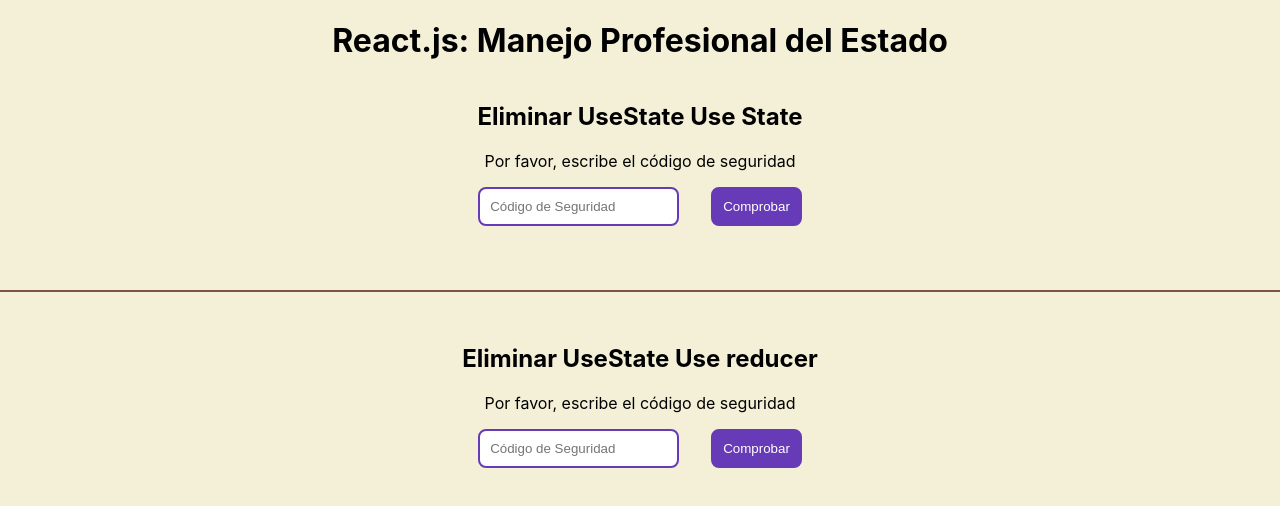
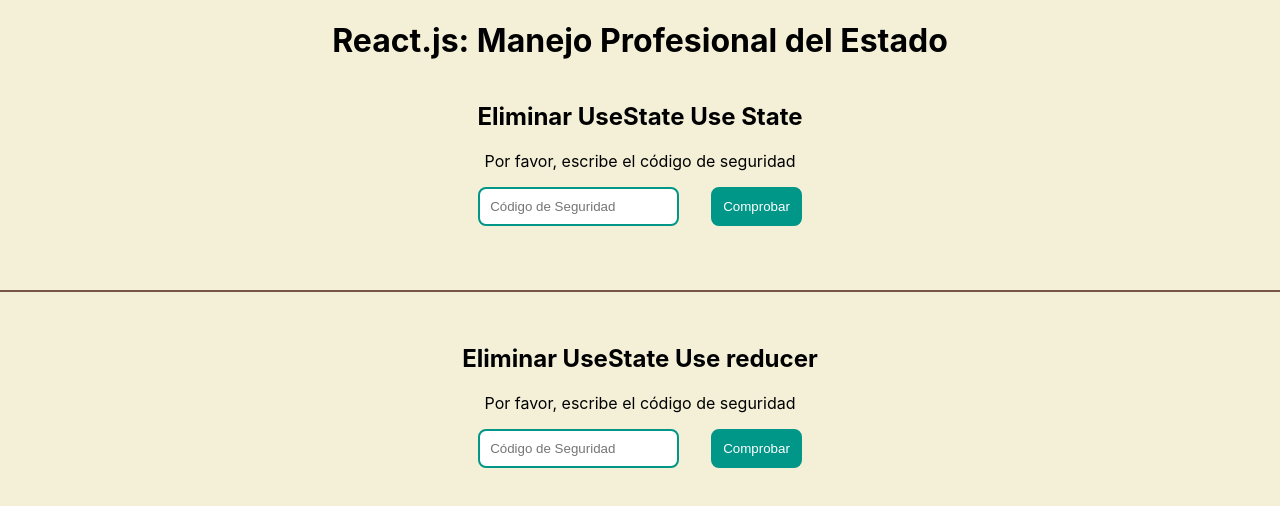
Before and after one commit to mary-caraveo/security-codes, a React (Create React App) app: page / in a window 1280 px wide. Shown: the top 506 px of the page. Built offline with nearby package versions, Linux system fonts and the light colour scheme.

Commit message:
feat: add colors to the buttons depending on their function

```diff
--- a/src/App.css
+++ b/src/App.css
@@ -36,13 +36,30 @@
   background-color: white;
   padding: 10px;
   border-radius: 8px;
-  border: 2px solid #673ab7;
+  border: 2px solid #009688;
 }
 
 .button {
   padding: 10px;
   border-radius: 8px;
-  background-color: #673ab7;
   color: white;
-  border: 2px solid #673ab7;
 }
+
+.button-cancel {
+  background-color: #277bc0;
+  border: 2px solid #277bc0;
+}
+
+.button-delete {
+  background-color: #eb1d36;
+  border: 2px solid #eb1d36;
+}
+
+.button-confirm {
+  background-color: #009688;
+  border: 2px solid #009688;
+}
+
+.content-btn-delete {
+  padding-right: 1.5rem;
+}
--- a/src/components/UseReducer/index.js
+++ b/src/components/UseReducer/index.js
@@ -75,7 +75,7 @@
 
           <div className='content-button'>
             <button
-              className='button'
+              className='button button-confirm'
               onClick={onCheck}
             >
               Comprobar
@@ -88,31 +88,39 @@
     return (
       <>
         <p>Puede confirmar. ¿Estas seguro?</p>
+        <div className='content'>
+          <div className='content-btn-delete'>
             <button
-          className='button'
+              className='button button-delete'
               onClick={onDelete}
             >
-          Aceptar
+              Eliminar
             </button>
+          </div>
 
+          <div className='content-btn-reset'>
             <button
-          className='button'
+              className='button button-cancel'
               onClick={onReset}
             >
               Cancelar
             </button>
+          </div>
+        </div>
       </>
     );
   } else {
     return (
       <>
         <p>Eliminado con éxito</p>
+        <div className='content'>
           <button
-          className='button'
+            className='button button-confirm'
             onClick={onReset}
           >
             Resetear, volver al inicio
           </button>
+        </div>
       </>
     );
   }
--- a/src/components/UseState/index.js
+++ b/src/components/UseState/index.js
@@ -112,7 +112,7 @@
 
           <div className='content-button'>
             <button
-              className='button'
+              className='button button-confirm'
               onClick={() => {
                 onCheck();
               }}>
@@ -126,37 +126,45 @@
     return (
       <>
         <p>Puede confirmar. ¿Estas seguro?</p>
+        <div className='content'>
+          <div className='content-btn-delete'>
             <button
-          className='button'
+              className='button button-delete'
               onClick={() => {
                 onDelete();
               }}
             >
-          Aceptar
+              Eliminar
             </button>
+          </div>
 
+          <div className='content-btn-reset'>
             <button
-          className='button'
+              className='button button-cancel'
               onClick={() => {
                 onReset();
               }}
             >
               Cancelar
             </button>
+          </div>
+        </div>
       </>
     );
   } else {
     return (
       <>
         <p>Eliminado con éxito</p>
+        <div className='content'>
           <button
-          className='button'
+            className='button button-confirm'
             onClick={() => {
               onReset();
             }}
           >
             Resetear, volver al inicio
           </button>
+        </div>
       </>
     );
   }
```
Lines whose indentation alone changed are shown as unchanged.
